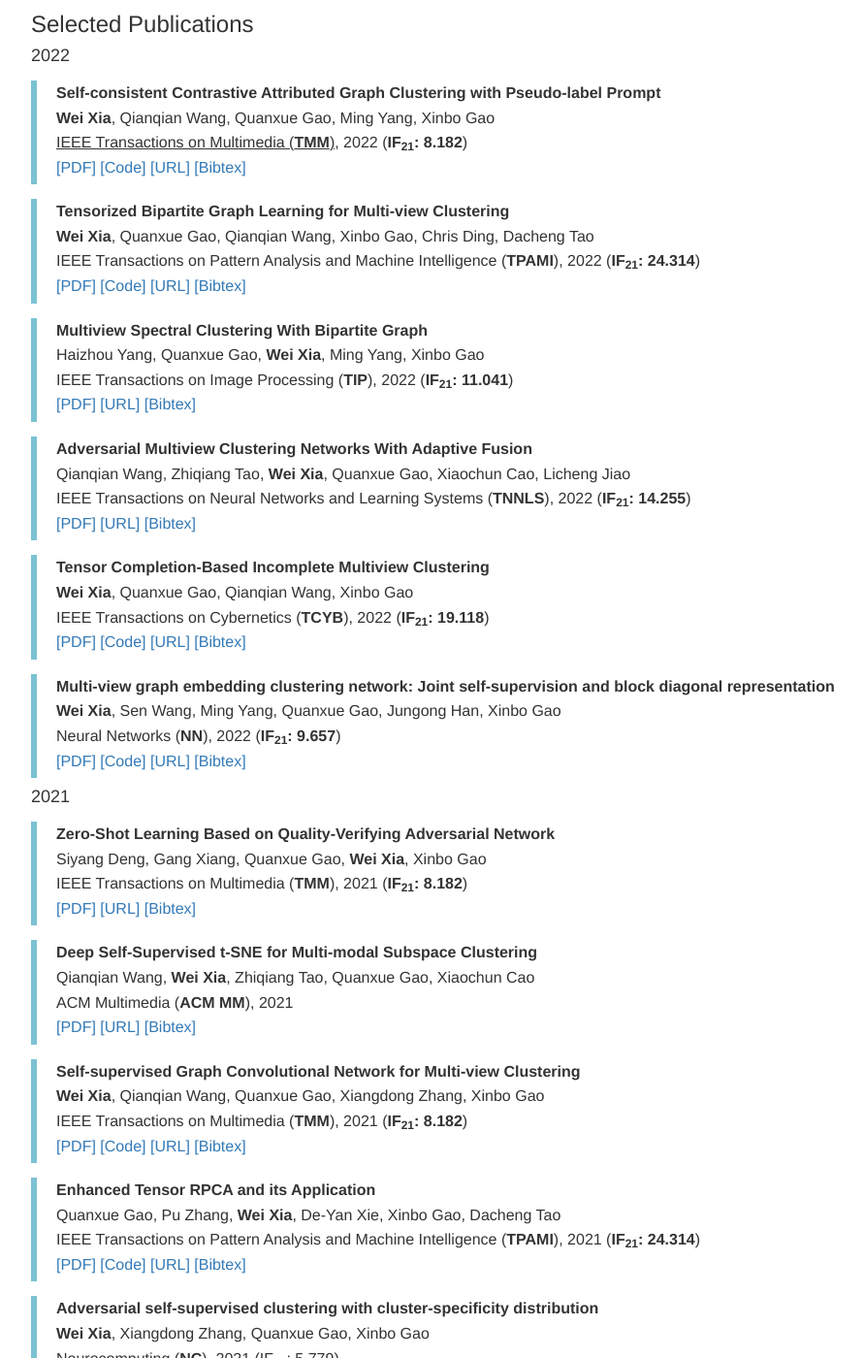
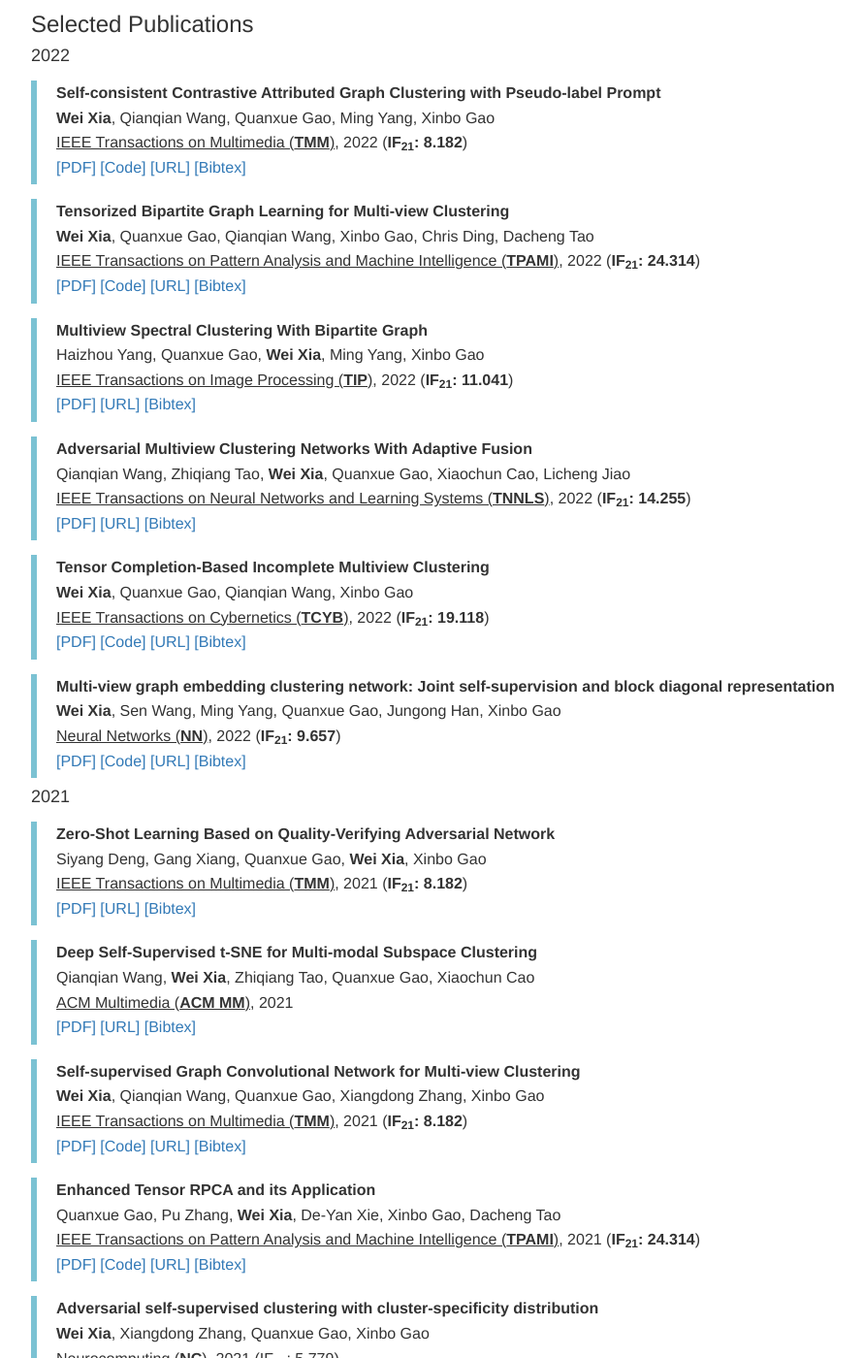
Before and after one commit to xdweixia/weixia0416.github.io, a Jekyll site: the page built from index.html, in a window 1280 px wide and 1400 px high, scrolled down 522 px. Shown: the whole window at 97% size, without its empty margins (108-999 px from the left). Built offline with Jekyll 4.4.1, drawn with Linux system fonts in a browser that asks for light colours; nearby versions of some CDN libraries; library files that are not in the unit come from our copies; some of the changed text lies outside the part shown.

```diff
--- a/_includes/publications.html
+++ b/_includes/publications.html
@@ -26,7 +26,7 @@
     <p class="media-heading">
       <strong>Tensorized Bipartite Graph Learning for Multi-view Clustering</strong><br />
        <strong>Wei Xia</strong>, Quanxue Gao, Qianqian Wang, Xinbo Gao, Chris Ding, Dacheng Tao<br />
-	</u>IEEE Transactions on Pattern Analysis and Machine Intelligence (<strong>TPAMI</strong>)</u>, 2022 (<strong>IF<sub>21</sub>: 24.314</strong>) <br />
+	<u>IEEE Transactions on Pattern Analysis and Machine Intelligence (<strong>TPAMI</strong>)</u>, 2022 (<strong>IF<sub>21</sub>: 24.314</strong>) <br />
 	<a href="assets/pdf/2022-TPAMI.pdf">[PDF]</a>
 	<a href="https://github.com/xdweixia/TBGL-MVC">[Code]</a>
 	<a href="https://ieeexplore.ieee.org/document/9813586">[URL]</a>
@@ -40,7 +40,7 @@
     <p class="media-heading">
       <strong>Multiview Spectral Clustering With Bipartite Graph</strong><br />
        Haizhou Yang, Quanxue Gao, <strong>Wei Xia</strong>, Ming Yang, Xinbo Gao<br />
-	</u>IEEE Transactions on Image Processing (<strong>TIP</strong>)</u>, 2022 (<strong>IF<sub>21</sub>: 11.041</strong>)<br />
+	<u>IEEE Transactions on Image Processing (<strong>TIP</strong>)</u>, 2022 (<strong>IF<sub>21</sub>: 11.041</strong>)<br />
 	    <a href="assets/pdf/2022-TIP.pdf">[PDF]</a>
 		<a href="https://ieeexplore.ieee.org/document/9774970">[URL]</a>
 		<a href="assets/bibtex/2022-TIP-bib.txt">[Bibtex]</a>
@@ -53,7 +53,7 @@
     <p class="media-heading">
       <strong>Adversarial Multiview Clustering Networks With Adaptive Fusion</strong><br />
        Qianqian Wang, Zhiqiang Tao, <strong>Wei Xia</strong>, Quanxue Gao, Xiaochun Cao, Licheng Jiao<br />
-	</u>IEEE Transactions on Neural Networks and Learning Systems (<strong>TNNLS</strong>)</u>, 2022 (<strong>IF<sub>21</sub>: 14.255</strong>) <br />
+	<u>IEEE Transactions on Neural Networks and Learning Systems (<strong>TNNLS</strong>)</u>, 2022 (<strong>IF<sub>21</sub>: 14.255</strong>) <br />
 	    <a href="assets/pdf/2022-TNNLS.pdf">[PDF]</a>
 		<a href="https://ieeexplore.ieee.org/document/9703098">[URL]</a>
 		<a href="assets/bibtex/2022-TNNLS-bib.txt">[Bibtex]</a>
@@ -66,7 +66,7 @@
     <p class="media-heading">
       <strong>Tensor Completion-Based Incomplete Multiview Clustering</strong><br />
        <strong>Wei Xia</strong>, Quanxue Gao, Qianqian Wang, Xinbo Gao<br />
-	</u>IEEE Transactions on Cybernetics (<strong>TCYB</strong>)</u>, 2022 (<strong>IF<sub>21</sub>: 19.118</strong>)<br />
+	<u>IEEE Transactions on Cybernetics (<strong>TCYB</strong>)</u>, 2022 (<strong>IF<sub>21</sub>: 19.118</strong>)<br />
 	    <a href="assets/pdf/2022-TCYB.pdf">[PDF]</a>
 		<a href="https://github.com/xdweixia/2022-IEEE-TCYB-TCIMC">[Code]</a>
 		<a href="https://ieeexplore.ieee.org/document/9693309">[URL]</a>
@@ -80,7 +80,7 @@
     <p class="media-heading">
       <strong>Multi-view graph embedding clustering network: Joint self-supervision and block diagonal representation</strong><br />
        <strong>Wei Xia</strong>, Sen Wang, Ming Yang, Quanxue Gao, Jungong Han, Xinbo Gao<br />
-	</u>Neural Networks (<strong>NN</strong>)</u>, 2022 (<strong>IF<sub>21</sub>: 9.657</strong>)<br />
+	<u>Neural Networks (<strong>NN</strong>)</u>, 2022 (<strong>IF<sub>21</sub>: 9.657</strong>)<br />
 	    <a href="assets/pdf/2022-NN.pdf">[PDF]</a>
 		<a href="https://github.com/xdweixia/NN-2022-MVGC">[Code]</a>
 		<a href="https://doi.org/10.1016/j.neunet.2021.10.006">[URL]</a>
@@ -98,7 +98,7 @@
     <p class="media-heading">
       <strong>Zero-Shot Learning Based on Quality-Verifying Adversarial Network</strong><br />
        Siyang Deng, Gang Xiang, Quanxue Gao, <strong>Wei Xia</strong>, Xinbo Gao<br />
-	    IEEE Transactions on Multimedia (<strong>TMM</strong>), 2021 (<strong>IF<sub>21</sub>: 8.182</strong>)<br />
+	<u>IEEE Transactions on Multimedia (<strong>TMM</strong>)</u>, 2021 (<strong>IF<sub>21</sub>: 8.182</strong>)<br />
 	    <a href="assets/pdf/2021-TMM-ZERO.pdf">[PDF]</a>
 		<a href="https://ieeexplore.ieee.org/document/9573362">[URL]</a>
 	    <a href="assets/bibtex/2021-TMM-ZERO-bib.txt">[Bibtex]</a>
@@ -111,7 +111,7 @@
     <p class="media-heading">
       <strong>Deep Self-Supervised t-SNE for Multi-modal Subspace Clustering</strong><br />
        	Qianqian Wang, <strong>Wei Xia</strong>, Zhiqiang Tao, Quanxue Gao, Xiaochun Cao<br />
-	    ACM Multimedia (<strong>ACM MM</strong>), 2021 <br />
+	    <u>ACM Multimedia (<strong>ACM MM</strong>)</u>, 2021 <br />
 	    <a href="assets/pdf/2021-ACM MM.pdf">[PDF]</a>
 		<a href="https://doi.org/10.1145/3474085.3475319">[URL]</a>
 	    <a href="assets/bibtex/2021-ACM MM-bib.txt">[Bibtex]</a>
@@ -124,7 +124,7 @@
     <p class="media-heading">
       <strong>Self-supervised Graph Convolutional Network for Multi-view Clustering</strong><br />
        <strong>Wei Xia</strong>, Qianqian Wang, Quanxue Gao, Xiangdong Zhang, Xinbo Gao<br />
-	    IEEE Transactions on Multimedia (<strong>TMM</strong>), 2021 (<strong>IF<sub>21</sub>: 8.182</strong>)<br />
+	    <u>IEEE Transactions on Multimedia (<strong>TMM</strong>)</u>, 2021 (<strong>IF<sub>21</sub>: 8.182</strong>)<br />
 	    <a href="assets/pdf/2021-TMM-GRAPH.pdf">[PDF]</a>
 		<a href="https://github.com/xdweixia/SGCMC">[Code]</a>
 		<a href="https://ieeexplore.ieee.org/document/9472979/">[URL]</a>
@@ -138,7 +138,7 @@
     <p class="media-heading">
       <strong>Enhanced Tensor RPCA and its Application</strong><br />
        	Quanxue Gao, Pu Zhang, <strong>Wei Xia</strong>, De-Yan Xie, Xinbo Gao, Dacheng Tao<br />
-	    IEEE Transactions on Pattern Analysis and Machine Intelligence (<strong>TPAMI</strong>), 2021 (<strong>IF<sub>21</sub>: 24.314</strong>)<br />
+	    <u>IEEE Transactions on Pattern Analysis and Machine Intelligence (<strong>TPAMI</strong>)</u>, 2021 (<strong>IF<sub>21</sub>: 24.314</strong>)<br />
 	    <a href="assets/pdf/2021-TPAMI.pdf">[PDF]</a>
 		<a href="https://github.com/xdweixia/TPAMI2020_ETRPCA">[Code]</a>
 		<a href="https://doi.org/10.1109/TPAMI.2020.3017672">[URL]</a>
@@ -152,7 +152,7 @@
     <p class="media-heading">
       <strong>Adversarial self-supervised clustering with cluster-specificity distribution</strong><br />
        <strong>Wei Xia</strong>, Xiangdong Zhang, Quanxue Gao, Xinbo Gao<br />
-	    Neurocomputing (<strong>NC</strong>), 2021 (IF<sub>21</sub>: 5.779)<br />
+	    <u>Neurocomputing (<strong>NC</strong>)</u>, 2021 (IF<sub>21</sub>: 5.779)<br />
 	    <a href="assets/pdf/2021-NC-2.pdf">[PDF]</a>
 		<a href="https://doi.org/10.1016/j.neucom.2021.03.108">[URL]</a>
 		<a href="assets/bibtex/2021-NC2-bib.txt">[Bibtex]</a>
@@ -165,7 +165,7 @@
     <p class="media-heading">
       <strong>Regression-based clustering network via combining prior information</strong><br />
        <strong>Wei Xia</strong>, Quanxue Gao, Qianqian Wang, Xinbo Gao<br />
-	    Neurocomputing (<strong>NC</strong>), 2021 (IF<sub>21</sub>: 5.779)<br />
+	    <u>Neurocomputing (<strong>NC</strong>)</u>, 2021 (IF<sub>21</sub>: 5.779)<br />
 	    <a href="assets/pdf/2021-NC-1.pdf">[PDF]</a>
 		<a href="https://doi.org/10.1016/j.neucom.2021.03.031">[URL]</a>
 		<a href="assets/bibtex/2021-NC1-bib.txt">[Bibtex]</a>
@@ -178,7 +178,7 @@
     <p class="media-heading">
       <strong>Multiview Subspace Clustering by an Enhanced Tensor Nuclear Norm</strong><br />
        <strong>Wei Xia</strong>, Xiangdong Zhang, Quanxue Gao, Xiaochuang Shu, Jungong Han, Xinbo Gao<br />
-	    IEEE Transactions on Cybernetics (<strong>TCYB</strong>), 2021 (<strong>IF<sub>21</sub>: 19.118</strong>) <br />
+	<u>IEEE Transactions on Cybernetics (<strong>TCYB</strong>)</u>, 2021 (<strong>IF<sub>21</sub>: 19.118</strong>) <br />
 	    <a href="assets/pdf/2021-TCYB.pdf">[PDF]</a>
 		<a href="https://github.com/xdweixia/IEEE_TC2021_WTSNM_MVSC">[Code]</a>
 		<a href="https://ieeexplore.ieee.org/document/9364911">[URL]</a>
@@ -196,7 +196,7 @@
     <p class="media-heading">
       <strong>Tensor-SVD Based Graph Learning for Multi-View Subspace Clustering</strong><br />
        Quanxue Gao, <strong>Wei Xia*</strong>, Zhizhen Wan, De-Yan Xie, Pu Zhang<br />
-	    The Thirty-Fourth Conference on Artificial Intelligence (<strong>AAAI</strong>), 2020 <br />
+	    <u>The Thirty-Fourth Conference on Artificial Intelligence (<strong>AAAI</strong>)</u>, 2020 <br />
 	    <a href="assets/pdf/2020-AAAI.pdf">[PDF]</a>
 		<a href="https://github.com/xdweixia/AAAI2020_WTNNM">[Code]</a>
 		<a href="https://ojs.aaai.org/index.php/AAAI/article/view/5807">[URL]</a>
```
